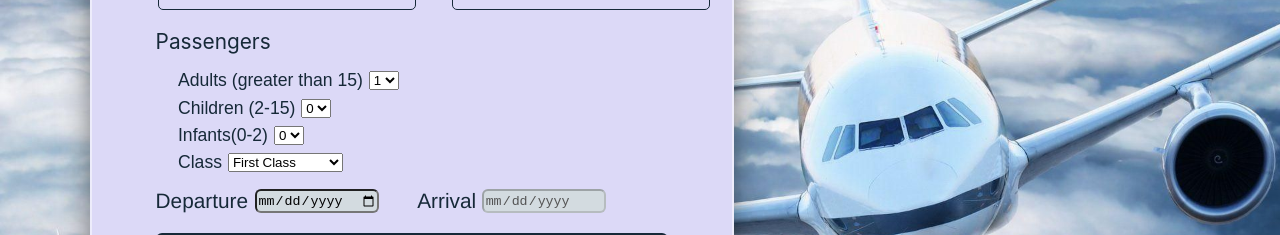
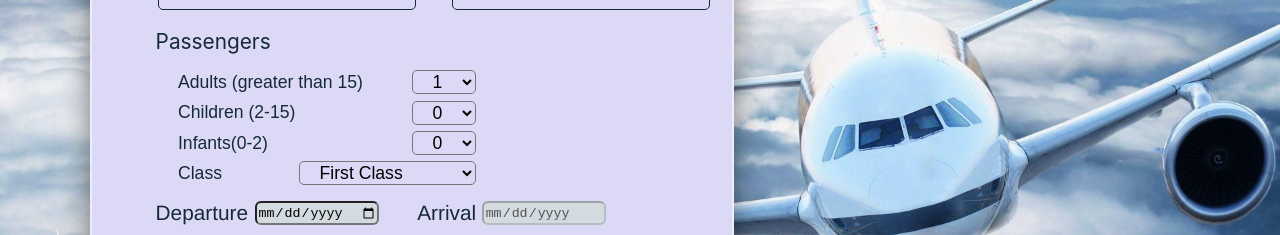
Before and after one commit to vkr2471/ATBCS, a React (Create React App) app in the folder frontend/: page / in a window 1280 px wide. Shown: the part 354-589 px from the top of the page. Built offline with nearby package versions, Linux system fonts and the light colour scheme; no server answers.

Commit message:
third-commit

```diff
--- a/frontend/src/HomePageBody/HomeBody.css
+++ b/frontend/src/HomePageBody/HomeBody.css
@@ -1,4 +1,4 @@
-.home-body{
+.home-body {
   height: 100%;
   width: 100%;
   position: relative;
@@ -6,10 +6,10 @@
   margin-right: auto;
 }
 
-.home-body .wrapper{
+.home-body .wrapper {
   border-radius: 0;
   position: relative;
-    border: 2px solid rgba(255, 255, 255, .5);
+  border: 2px solid rgba(255, 255, 255, 0.5);
   border-radius: 20px;
   width: 50%;
   height: 100%;
@@ -22,50 +22,49 @@
   background-color: #dcd9f7;
 }
 
-.options label{
+.options label {
   position: relative;
   margin-right: 5px;
-    margin-left:2px;
+  margin-left: 2px;
   font-size: 1.1rem;
   color: #162938;
 }
-
 
 .place .textbox {
   height: 100%;
   width: 100%;
   border: none;
   outline: none;
-    background:fixed;
+  background: fixed;
 }
 
-.place legend{
-    color:#162938;
+.place legend {
+  color: #162938;
 }
 
-.place ::placeholder{
+.place ::placeholder {
   color: #162938;
   font-size: 1.1rem;
   font-weight: 500;
   font-family: Arial, Helvetica, sans-serif;
 }
 
-.search-place{
+.search-place {
   display: flex;
   flex-direction: row;
   align-items: center;
   gap: 5%;
 }
 
-.wrapper .form{
-    width:100%;
+.wrapper .form {
+  width: 100%;
   padding-top: 2%;
   padding-left: 10%;
   margin-left: auto;
   margin-right: auto;
 }
 
-.form .title{
+.form .title {
   font-size: 1.75rem;
   color: #162938;
   text-align: justify;
@@ -73,14 +72,14 @@
   font-weight: 100;
 }
 
-.form .options{
+.form .options {
   display: flex;
   flex-direction: row;
   align-items: center;
   gap: 2%;
 }
 
-.form .place{
+.form .place {
   margin-top: 3%;
   margin-bottom: 3%;
   border-radius: 5px;
@@ -88,7 +87,7 @@
   border: 1px solid #162938;
 }
 
-.form .place .place-header{
+.form .place .place-header {
   font-size: 1.75rem;
   color: #162938;
   text-align: justify;
@@ -96,9 +95,7 @@
   font-weight: 100;
 }
 
-
-
-.form .passenger{
+.form .passenger {
   margin-top: 4%;
   margin-bottom: 1%;
   border-radius: 6px;
@@ -106,7 +103,7 @@
   color: #162938;
 }
 
-.form .age{
+.form .age {
   display: flex;
   flex-direction: column;
   align-items: left;
@@ -116,7 +113,21 @@
   margin-bottom: 2%;
 }
 
-.age .adults-age{
+.age select {
+  background-color: transparent;
+  padding: 0 1rem 0 1rem;
+  margin: 0;
+  border-radius: 5px;
+  font-family: inherit;
+  font-size: inherit;
+  cursor: pointer;
+  line-height: inherit;
+}
+.age option {
+  white-space: normal;
+  outline-color: var(--select-focus);
+}
+.age .adults-age {
   display: flex;
   flex-direction: row;
   align-items: center;
@@ -124,55 +135,59 @@
   margin-top: 1%;
   margin-bottom: 1%;
   font-size: 1.1rem;
-    color:#162938;
+  color: #162938;
   font-family: Arial, Helvetica, sans-serif;
   font-weight: 500;
   margin-left: 7%;
+  justify-content: space-between;
 }
 
-.age .children-age{
+.age .children-age {
   display: flex;
   flex-direction: row;
   align-items: center;
   gap: 2%;
-    color:#162938;
+  color: #162938;
   margin-top: 1%;
   margin-bottom: 1%;
   font-size: 1.1rem;
   font-family: Arial, Helvetica, sans-serif;
   font-weight: 500;
   margin-left: 7%;
+  justify-content: space-between;
 }
 
-.age .infants-age{
+.age .infants-age {
   display: flex;
   flex-direction: row;
   align-items: center;
   gap: 2%;
-    color:#162938;
+  color: #162938;
   margin-top: 1%;
   margin-bottom: 1%;
   font-size: 1.1rem;
   font-family: Arial, Helvetica, sans-serif;
   font-weight: 500;
   margin-left: 7%;
+  justify-content: space-between;
 }
 
-.age .class-type{
+.age .class-type {
   display: flex;
   flex-direction: row;
   align-items: center;
   gap: 2%;
-    color:#162938;
+  color: #162938;
   margin-top: 1%;
   margin-bottom: 1%;
   font-size: 1.1rem;
   font-family: Arial, Helvetica, sans-serif;
   font-weight: 500;
   margin-left: 7%;
+  justify-content: space-between;
 }
 
-.choose-time{
+.choose-time {
   display: flex;
   flex-direction: row;
   align-items: center;
@@ -181,28 +196,27 @@
   margin-bottom: 3%;
 }
 
-.choose-time .time{
+.choose-time .time {
   margin-right: 5%;
   display: flex;
   flex-direction: row;
 }
 
-.time .time-header{
+.time .time-header {
   font-size: 1.3rem;
   color: #162938;
   font-family: "Helvetica";
   font-weight: 100;
-
 }
 
-.time .date{
+.time .date {
   border-radius: 6px;
   margin-left: 3%;
   width: 100%;
   background-color: #d3dbe0;
 }
 
-.form .search-button{
+.form .search-button {
   width: 80%;
   height: 50px;
   background: #162938;
@@ -230,7 +244,7 @@
     align-items: center;
     gap: 5%;
   }
-    body{
-        background-image: none!important;
+  body {
+    background-image: none !important;
   }
 }
--- a/frontend/src/HomePageBody/PlaceSearch.js
+++ b/frontend/src/HomePageBody/PlaceSearch.js
@@ -138,6 +138,7 @@ export default function PlaceSearch() {
           </fieldset>
         </div>
         <label className="passenger">Passengers</label>
+        {/*  */}
         <div className="age">
           <div className="adults-age">
             <label className="adults">Adults (greater than 15)</label>
@@ -179,6 +180,7 @@ export default function PlaceSearch() {
             </select>
           </div>
         </div>
+        {/*  */}
         <div className="choose-time">
           <div className="time">
             <label className="time-header">Departure</label>
--- a/frontend/src/LoginPage/profile.css
+++ b/frontend/src/LoginPage/profile.css
@@ -148,3 +148,25 @@
     opacity: 1;
   }
 }
+@keyframes spinner {
+  0% {
+    transform: rotate(0deg);
+  }
+  100% {
+    transform: rotate(360deg);
+  }
+}
+.spinner-container {
+  display: grid;
+  justify-content: center;
+  align-items: center;
+  height: 350px;
+}
+.loading-spinner {
+  width: 50px;
+  height: 50px;
+  border: 10px solid #f3f3f3; /* Light grey */
+  border-top: 10px solid #383636; /* Black */
+  border-radius: 50%;
+  animation: spinner 1.5s linear infinite;
+}
--- a/frontend/src/LoginPage/profile.js
+++ b/frontend/src/LoginPage/profile.js
@@ -32,8 +32,8 @@ export default function Profile() {
   }
   if (user.length === 0) {
     return (
-      <div>
-        <h1>Loading</h1>
+      <div className="spinner-container">
+        <div className="loading-spinner"></div>
       </div>
     );
   }
```
Lines whose indentation alone changed are shown as unchanged.
